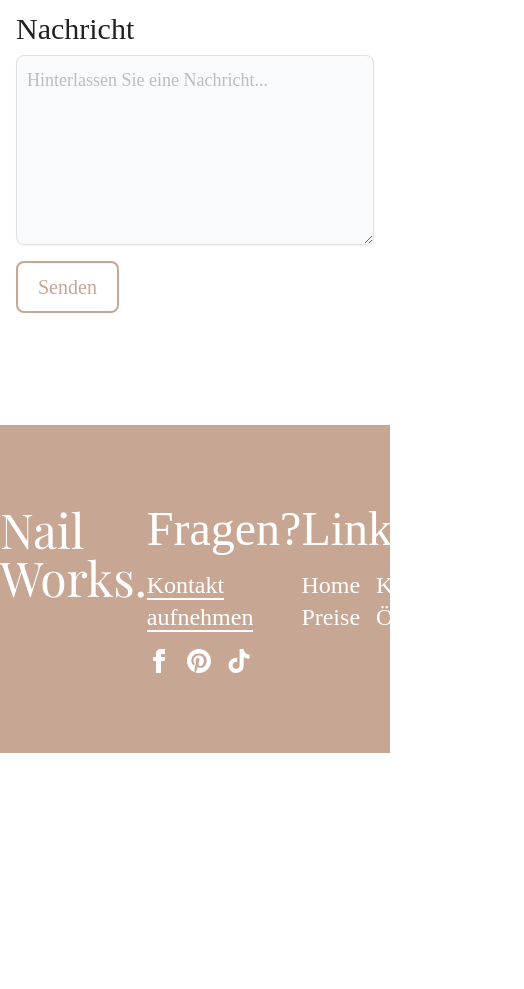
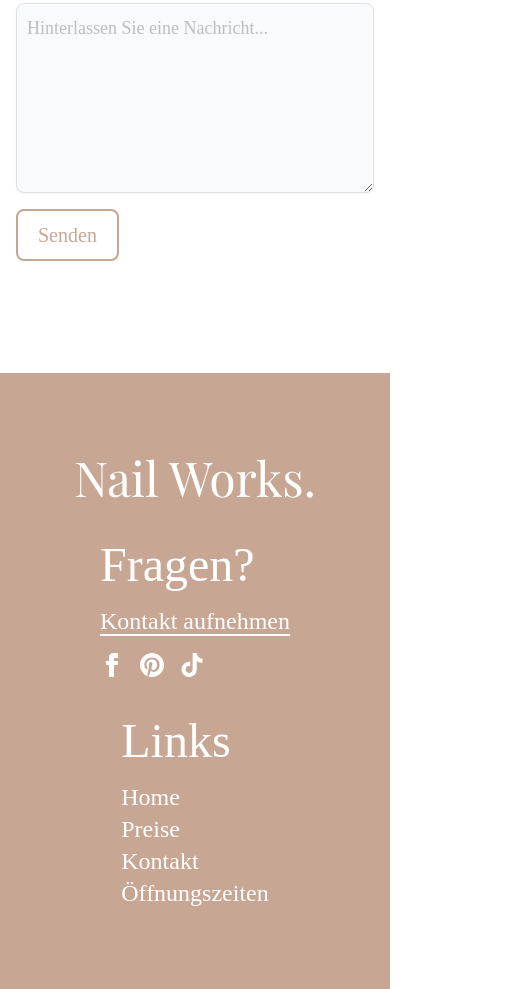
Before and after one commit to CameronWeijmer/Nail-Works, a website: page contact.html in a window 390 px wide. Shown: the part 682-1671 px from the top of the page, 524 px wide, since content can reach past the window. Before the commit the page ends 1435 px from the top, so only its background shows below. Drawn offline with nearby package versions, Linux system fonts and the light colour scheme; a web font is replaced by a local one.

Commit message:
feat: added responsiveness to contact page

```diff
--- a/contact.html
+++ b/contact.html
@@ -69,7 +69,7 @@
                 <img src="./assets/contact.jpg" alt="Image 1" class="w-full max-w-screen-2xl">
                 <div class="absolute inset-0 flex flex-col justify-center items-center" data-aos="fade"
                     data-aos-duration="1500">
-                    <h1 class="text-white text-8xl text-center font-primary">
+                    <h1 class="text-white md:text-8xl text-4xl text-center font-primary">
                         Your opinion counts.
                     </h1>
                 </div>
@@ -77,7 +77,7 @@
         </div>
         <section class="bg-white">
             <div class="py-8 lg:py-16 px-4 mx-auto max-w-screen-md">
-                <p class="mb-8 lg:mb-16 font-secondary text-center text-gray-500 text-2xl">Wir sind stets daran
+                <p class="mb-8 lg:mb-16 font-secondary text-center text-gray-500 md:text-2xl text-lg">Wir sind stets daran
                     interessiert, Ihre Meinung zu hören und Ihre Fragen zu beantworten. Bitte nutzen Sie das
                     Kontaktformular unten, um uns Ihr Feedback mitzuteilen oder um direkt mit uns in Kontakt zu treten
                 </p>
@@ -108,9 +108,9 @@
         </section>
     </main>
     <footer class="bg-beige py-20 mt-20 text-white font-secondary" data-aos="fade" data-aos-duration="1500">
-        <div class="flex justify-around">
+        <div class="flex md:justify-around justify-center items-center md:flex-row flex-col">
             <div>
-                <h2 class="font-primary text-5xl">Nail Works.</h2>
+                <h2 class="font-primary text-5xl md:pb-0 pb-10">Nail Works.</h2>
             </div>
             <div>
                 <h3 class="text-5xl">Fragen?</h3>
@@ -150,15 +150,15 @@
             </div>
 
             <div class="flex flex-col">
-                <div>
+                <div class="flex md:pt-0 pt-10">
                     <h3 class="text-5xl">Links</h3>
                 </div>
-                <div class="grid grid-cols-2 gap-10 text-2xl">
-                    <div class="flex flex-col pt-4">
+                <div class="grid md:grid-cols-2 grid-cols-1 md:gap-10 gap-0 text-2xl md:pt-0 pt-4">
+                    <div class="flex flex-col md:pt-4 pt-0">
                         <a class="hover:text-gray-200" href="index.html">Home</a>
                         <a class="hover:text-gray-200" href="pricing.html">Preise</a>
                     </div>
-                    <div class="flex flex-col pt-4">
+                    <div class="flex flex-col md:pt-4 pt-0">
                         <a class="hover:text-gray-200" href="#">Kontakt</a>
                         <a class="hover:text-gray-200" href="opening.html">Öffnungszeiten</a>
                     </div>
```
